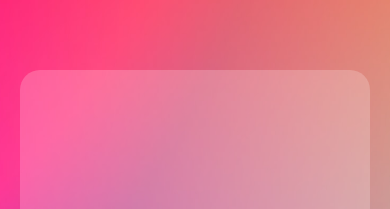
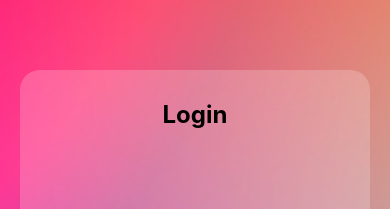
Before and after one commit to mateusmatosleonardo/layout-login, a React Native app: screen / in a window 390 px wide. Shown: the part 152-361 px from the top of the page. Built offline with nearby package versions, Linux system fonts and the light colour scheme.

Commit message:
feat: creating login title

```diff
--- a/App.tsx
+++ b/App.tsx
@@ -16,7 +16,15 @@ export default function App() {
         style={styles.background}
       >
         <View style={styles.loginContainer}>
-
+          <Text
+            style={{
+              fontSize: 24,
+              fontWeight: '700',
+              padding: 30
+            }}
+          >
+            Login
+          </Text>
         </View>
       </ImageBackground>
     </View>
```
